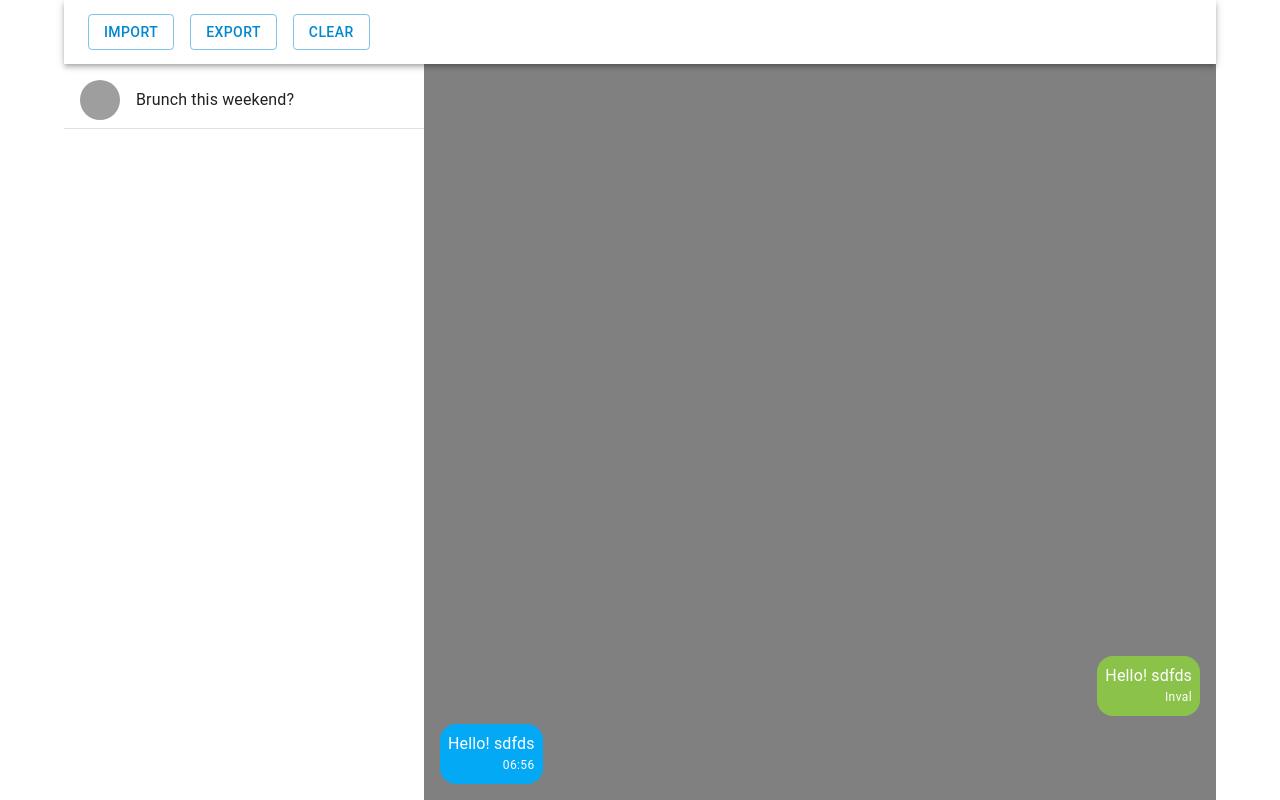
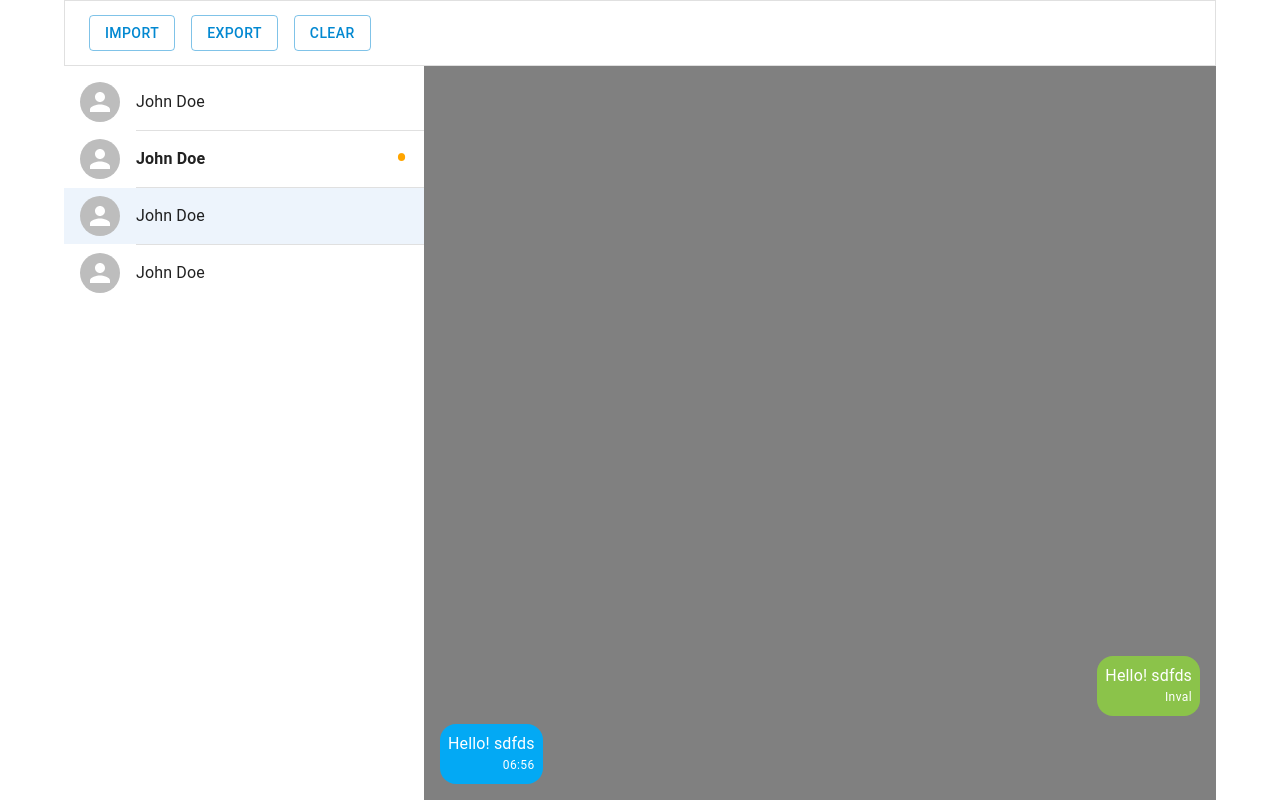
Before and after one commit to diyorbek/chat-app-demo, a React (Vite) app: page / in a window 1280 px wide. Built offline with nearby package versions, Linux system fonts and the light colour scheme; grey boxes are pictures that could not be loaded.

Commit message:
feat: Add chat list components

```diff
--- a/src/App.tsx
+++ b/src/App.tsx
@@ -1,27 +1,19 @@
-import {
-  AppBar,
-  Avatar,
-  Box,
-  Button,
-  Container,
-  Divider,
-  List,
-  ListItem,
-  ListItemAvatar,
-  ListItemButton,
-  ListItemText,
-  Toolbar,
-  Typography,
-  colors,
-} from '@mui/material';
+import { AppBar, Box, Button, Container, Toolbar } from '@mui/material';
 import { ChatMessage } from './components/ChatMessage';
 import { ChatContainer } from './components/ChatContainer';
+import { ChatList } from './components/ChatList';
+import { ChatListItem } from './components/ChatListItem';
 
 function App() {
   return (
     <Container>
       <Box display="flex" flexDirection="column" height="100vh">
-        <AppBar position="relative" color="transparent">
+        <AppBar
+          position="relative"
+          color="transparent"
+          variant="outlined"
+          elevation={0}
+        >
           <Toolbar>
             <Box display="flex" gap={2}>
               <Button variant="outlined" color="info">
@@ -39,20 +31,12 @@ function App() {
 
         <Box display="flex" height="100%">
           <Box width="360px">
-            <List>
-              <ListItem alignItems="flex-start" disablePadding>
-                <ListItemButton>
-                  <ListItemAvatar>
-                    <Avatar
-                      alt="Remy Sharp"
-                      src="/static/images/avatar/1.jpg"
-                    />
-                  </ListItemAvatar>
-                  <ListItemText primary="Brunch this weekend?" />
-                </ListItemButton>
-              </ListItem>
-              <Divider component="li" />
-            </List>
+            <ChatList>
+              <ChatListItem label="John Doe" />
+              <ChatListItem label="John Doe" isHighlighted />
+              <ChatListItem label="John Doe" isActive />
+              <ChatListItem label="John Doe" isLast />
+            </ChatList>
           </Box>
 
           <Box flex={1} bgcolor="grey">
--- /dev/null
+++ b/src/components/ChatList.tsx
@@ -0,0 +1,6 @@
+import { List } from '@mui/material';
+import { ReactNode } from 'react';
+
+export function ChatList({ children }: { children?: ReactNode }) {
+  return <List>{children}</List>;
+}
--- /dev/null
+++ b/src/components/ChatListItem.tsx
@@ -0,0 +1,59 @@
+import {
+  ListItem,
+  ListItemButton,
+  ListItemAvatar,
+  Avatar,
+  ListItemText,
+  Divider,
+  Typography,
+} from '@mui/material';
+
+interface Props {
+  label: string;
+  avatarUrl?: string;
+  isActive?: boolean;
+  isHighlighted?: boolean;
+  isLast?: boolean;
+}
+
+export function ChatListItem({
+  label,
+  avatarUrl,
+  isActive,
+  isHighlighted,
+  isLast,
+}: Props) {
+  return (
+    <>
+      <ListItem
+        alignItems="flex-start"
+        disablePadding
+        secondaryAction={
+          isHighlighted && (
+            <Typography
+              fontSize={36}
+              color="orange"
+              style={{ userSelect: 'none' }}
+            >
+              &bull;
+            </Typography>
+          )
+        }
+      >
+        <ListItemButton selected={isActive}>
+          <ListItemAvatar>
+            <Avatar alt={label} src={avatarUrl} />
+          </ListItemAvatar>
+          <ListItemText
+            primary={label}
+            primaryTypographyProps={{
+              fontWeight: isHighlighted ? 'bold' : undefined,
+            }}
+          />
+        </ListItemButton>
+      </ListItem>
+
+      {!isLast && <Divider component="li" variant="inset" />}
+    </>
+  );
+}
```
